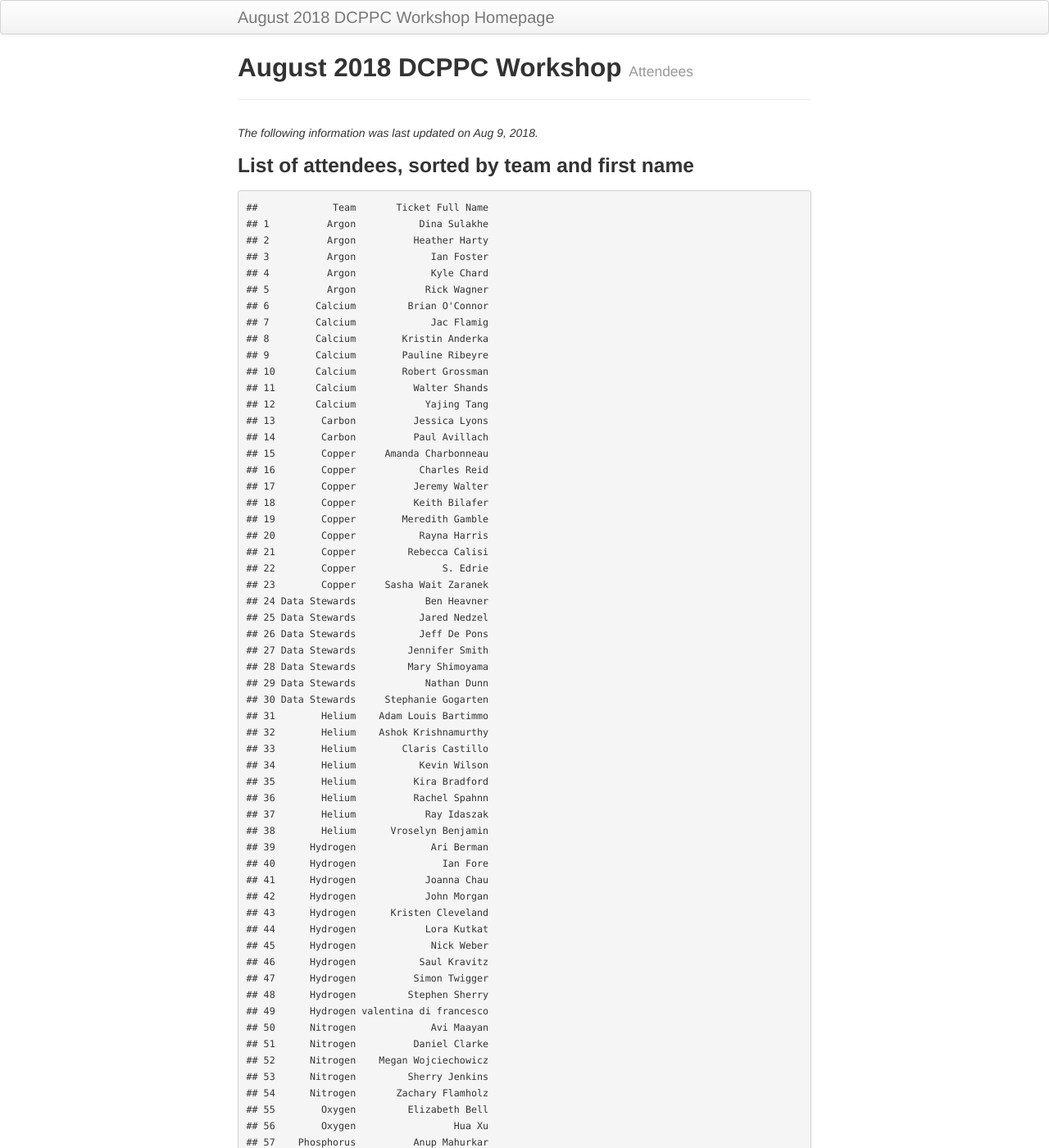
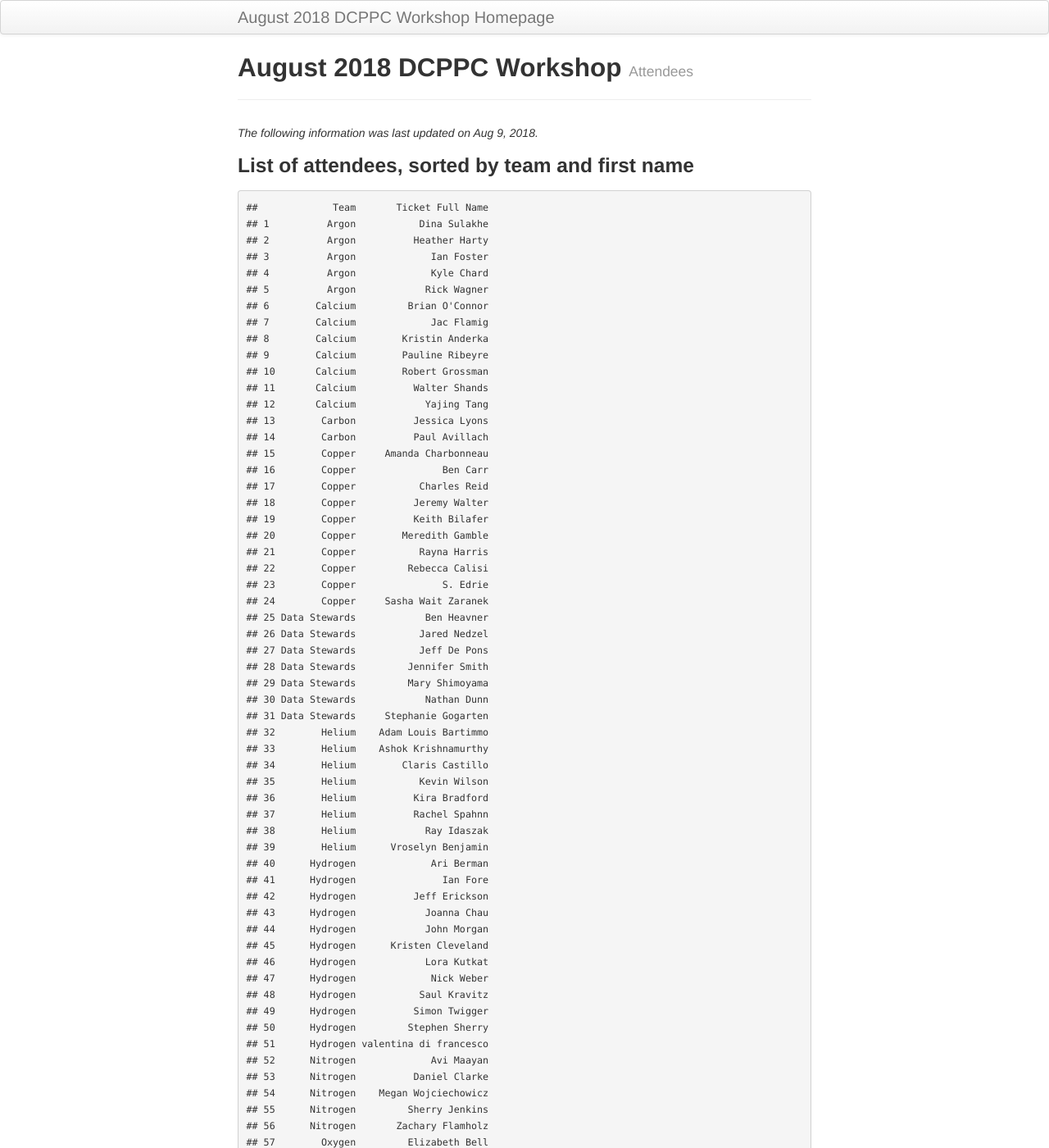
Before and after one commit to dcppc/2018-august-workshop, a Jekyll site: the page built from docs/attendees.md, in a window 1280 px wide and 1400 px high. Shown: the whole window at 82% size. Built offline with Jekyll 4.4.1, drawn with Linux system fonts in a browser that asks for light colours; some of the changed text lies outside the part shown.

Commit message:
attendees

```diff
--- a/docs/attendees.md
+++ b/docs/attendees.md
@@ -25,56 +25,58 @@ tagline: Attendees
     ## 13        Carbon          Jessica Lyons
     ## 14        Carbon          Paul Avillach
     ## 15        Copper     Amanda Charbonneau
-    ## 16        Copper           Charles Reid
-    ## 17        Copper          Jeremy Walter
-    ## 18        Copper          Keith Bilafer
-    ## 19        Copper        Meredith Gamble
-    ## 20        Copper           Rayna Harris
-    ## 21        Copper         Rebecca Calisi
-    ## 22        Copper               S. Edrie
-    ## 23        Copper     Sasha Wait Zaranek
-    ## 24 Data Stewards            Ben Heavner
-    ## 25 Data Stewards           Jared Nedzel
-    ## 26 Data Stewards           Jeff De Pons
-    ## 27 Data Stewards         Jennifer Smith
-    ## 28 Data Stewards         Mary Shimoyama
-    ## 29 Data Stewards            Nathan Dunn
-    ## 30 Data Stewards     Stephanie Gogarten
-    ## 31        Helium    Adam Louis Bartimmo
-    ## 32        Helium    Ashok Krishnamurthy
-    ## 33        Helium        Claris Castillo
-    ## 34        Helium           Kevin Wilson
-    ## 35        Helium          Kira Bradford
-    ## 36        Helium          Rachel Spahnn
-    ## 37        Helium            Ray Idaszak
-    ## 38        Helium      Vroselyn Benjamin
-    ## 39      Hydrogen             Ari Berman
-    ## 40      Hydrogen               Ian Fore
-    ## 41      Hydrogen            Joanna Chau
-    ## 42      Hydrogen            John Morgan
-    ## 43      Hydrogen      Kristen Cleveland
-    ## 44      Hydrogen            Lora Kutkat
-    ## 45      Hydrogen             Nick Weber
-    ## 46      Hydrogen           Saul Kravitz
-    ## 47      Hydrogen          Simon Twigger
-    ## 48      Hydrogen         Stephen Sherry
-    ## 49      Hydrogen valentina di francesco
-    ## 50      Nitrogen             Avi Maayan
-    ## 51      Nitrogen          Daniel Clarke
-    ## 52      Nitrogen    Megan Wojciechowicz
-    ## 53      Nitrogen         Sherry Jenkins
-    ## 54      Nitrogen       Zachary Flamholz
-    ## 55        Oxygen         Elizabeth Bell
-    ## 56        Oxygen                 Hua Xu
-    ## 57    Phosphorus          Anup Mahurkar
-    ## 58    Phosphorus             Bob Carter
-    ## 59        Sodium         Daniel S. Katz
-    ## 60        Sodium          Martin Fenner
-    ## 61        Sodium     Sarala Wimalaratne
-    ## 62        Sodium              Tim Clark
-    ## 63         Xenon            Alison Leaf
-    ## 64         Xenon      Charlotte Whicher
-    ## 65         Xenon           Sarper Avcil
+    ## 16        Copper               Ben Carr
+    ## 17        Copper           Charles Reid
+    ## 18        Copper          Jeremy Walter
+    ## 19        Copper          Keith Bilafer
+    ## 20        Copper        Meredith Gamble
+    ## 21        Copper           Rayna Harris
+    ## 22        Copper         Rebecca Calisi
+    ## 23        Copper               S. Edrie
+    ## 24        Copper     Sasha Wait Zaranek
+    ## 25 Data Stewards            Ben Heavner
+    ## 26 Data Stewards           Jared Nedzel
+    ## 27 Data Stewards           Jeff De Pons
+    ## 28 Data Stewards         Jennifer Smith
+    ## 29 Data Stewards         Mary Shimoyama
+    ## 30 Data Stewards            Nathan Dunn
+    ## 31 Data Stewards     Stephanie Gogarten
+    ## 32        Helium    Adam Louis Bartimmo
+    ## 33        Helium    Ashok Krishnamurthy
+    ## 34        Helium        Claris Castillo
+    ## 35        Helium           Kevin Wilson
+    ## 36        Helium          Kira Bradford
+    ## 37        Helium          Rachel Spahnn
+    ## 38        Helium            Ray Idaszak
+    ## 39        Helium      Vroselyn Benjamin
+    ## 40      Hydrogen             Ari Berman
+    ## 41      Hydrogen               Ian Fore
+    ## 42      Hydrogen          Jeff Erickson
+    ## 43      Hydrogen            Joanna Chau
+    ## 44      Hydrogen            John Morgan
+    ## 45      Hydrogen      Kristen Cleveland
+    ## 46      Hydrogen            Lora Kutkat
+    ## 47      Hydrogen             Nick Weber
+    ## 48      Hydrogen           Saul Kravitz
+    ## 49      Hydrogen          Simon Twigger
+    ## 50      Hydrogen         Stephen Sherry
+    ## 51      Hydrogen valentina di francesco
+    ## 52      Nitrogen             Avi Maayan
+    ## 53      Nitrogen          Daniel Clarke
+    ## 54      Nitrogen    Megan Wojciechowicz
+    ## 55      Nitrogen         Sherry Jenkins
+    ## 56      Nitrogen       Zachary Flamholz
+    ## 57        Oxygen         Elizabeth Bell
+    ## 58        Oxygen                 Hua Xu
+    ## 59    Phosphorus          Anup Mahurkar
+    ## 60    Phosphorus             Bob Carter
+    ## 61        Sodium         Daniel S. Katz
+    ## 62        Sodium          Martin Fenner
+    ## 63        Sodium     Sarala Wimalaratne
+    ## 64        Sodium              Tim Clark
+    ## 65         Xenon            Alison Leaf
+    ## 66         Xenon      Charlotte Whicher
+    ## 67         Xenon           Sarper Avcil
 
 ### Overview of particpants per team
 
```
Also changed, not shown: other parts of docs/attendees.md (+2 -2 lines).
